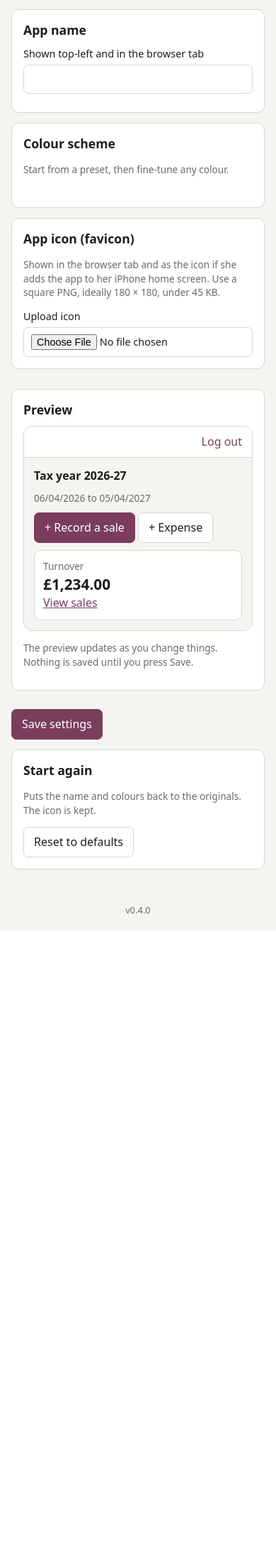
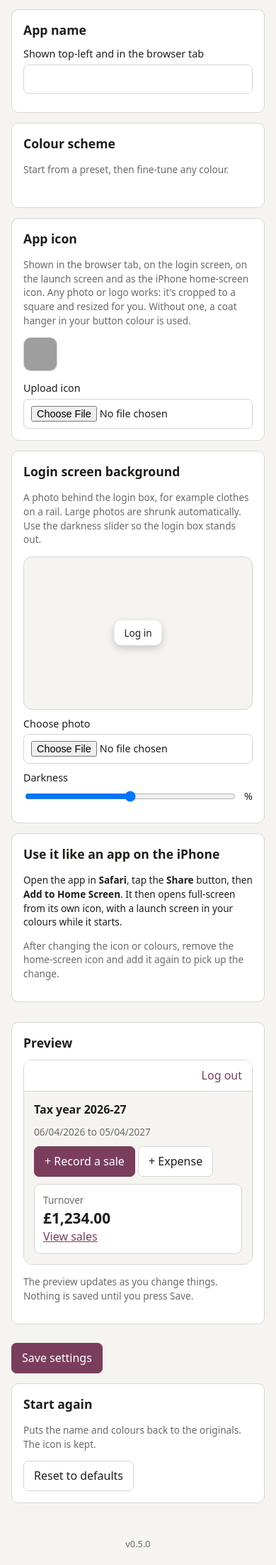
Before and after one commit to verdyathome/Clothes4You, a Node server app: template views/settings.ejs in a window 390 px wide. Shown: the part 62-2267 px from the top of the page at 71% size. Before the commit the page ends 1374 px from the top, so only its background shows below. Run offline with Node 20, Linux system fonts and the light colour scheme; the template is opened without the code that fills it, so the values that code supplies are empty; grey boxes are pictures that could not be loaded.

Commit message:
v0.5.0: login background photo, any-image app icon, home-screen app with launch screens
- Settings: login background (sharp -> WebP, chunked into CSP_Settings),
  darkness slider with live preview; redesigned login card with icon
- App icon accepts any image (cropped/resized); default coat-hanger icon
- Web app manifest, standalone mode, touch icons and iPhone
  apple-touch-startup-image launch screens for 11 sizes, generated on
  demand and cached per settings version
- Settings guide updated

Co-Authored-By: Claude Opus 5.5 <noreply@anthropic.com>
Claude-Session: https://claude.ai/code/session_011z9WzsiQrpi8kTZqCjzNtZ

```diff
--- a/public/app.js
+++ b/public/app.js
@@ -65,6 +65,17 @@
       for (const key of Object.keys(map)) sform.querySelector(`input[name="${key}"]`).value = p[key];
       sync();
     }));
+    const bgPrev = document.getElementById('bg-preview');
+    const bgFile = sform.querySelector('input[name="loginBg"]');
+    const dim = sform.querySelector('input[name="LoginBgDim"]');
+    if (bgFile) bgFile.addEventListener('change', () => {
+      const f = bgFile.files[0];
+      if (f) bgPrev.style.backgroundImage = `url("${URL.createObjectURL(f)}")`;
+    });
+    if (dim) dim.addEventListener('input', () => {
+      bgPrev.style.setProperty('--login-dim', dim.value / 100);
+      document.getElementById('dim-val').textContent = `${dim.value}%`;
+    });
     const fav = sform.querySelector('input[name="favicon"]');
     if (fav) fav.addEventListener('change', () => {
       const f = fav.files[0];
--- a/public/style.css
+++ b/public/style.css
@@ -192,3 +192,19 @@ button[disabled], .btn[disabled] { opacity: .6; cursor: progress; }
 .table-scroll { overflow-x: auto; -webkit-overflow-scrolling: touch; border-radius: 10px; }
 .table-scroll .list { min-width: 520px; }
 @media (max-width: 760px) { .table-scroll .list th, .table-scroll .list td { display: table-cell !important; } }
+/* ---------- Login screen ---------- */
+.login-screen { position: fixed; inset: 0; z-index: 0; display: flex; align-items: center; justify-content: center; padding: max(24px, env(safe-area-inset-top)) 20px max(24px, env(safe-area-inset-bottom)); overflow-y: auto;
+  background: radial-gradient(120% 80% at 50% 0%, color-mix(in srgb, var(--accent) 16%, var(--bg)) 0%, var(--bg) 70%); }
+.login-screen.has-photo { background: linear-gradient(rgba(0,0,0,var(--login-dim, .35)), rgba(0,0,0,var(--login-dim, .35))), var(--login-photo) center / cover no-repeat, var(--bg); }
+.login-card { width: 100%; max-width: 380px; background: var(--card); border-radius: 18px; padding: 28px 24px 24px; box-shadow: 0 18px 50px rgba(0,0,0,.18); text-align: center; }
+.has-photo .login-card { background: color-mix(in srgb, var(--card) 92%, transparent); backdrop-filter: blur(10px); -webkit-backdrop-filter: blur(10px); }
+.login-card h1 { margin: 10px 0 18px; font-size: 1.5rem; }
+.login-card form { text-align: left; }
+.login-icon { width: 72px; height: 72px; border-radius: 18px; display: block; margin: 0 auto; box-shadow: 0 4px 14px rgba(0,0,0,.15); }
+body:has(.login-screen) .foot { position: fixed; bottom: 6px; left: 0; right: 0; z-index: 1; color: rgba(255,255,255,.75); text-shadow: 0 1px 2px rgba(0,0,0,.4); }
+body:has(.login-screen:not(.has-photo)) .foot { color: var(--muted); text-shadow: none; }
+.bg-preview { width: 100%; max-width: 360px; aspect-ratio: 3 / 2; border-radius: 12px; border: 1px solid var(--line); background: var(--bg) center / cover no-repeat; position: relative; overflow: hidden; }
+.bg-preview::after { content: ""; position: absolute; inset: 0; background: rgba(0,0,0,var(--login-dim, .35)); }
+.bg-preview span { position: absolute; z-index: 1; left: 50%; top: 50%; transform: translate(-50%, -50%); background: var(--card); color: var(--ink); padding: 8px 14px; border-radius: 10px; font-size: .85rem; box-shadow: 0 4px 12px rgba(0,0,0,.2); }
+.range-row { display: flex; align-items: center; gap: 10px; }
+.range-row input { flex: 1; padding: 0; }
--- a/server.js
+++ b/server.js
@@ -43,7 +43,9 @@ const receiptUpload = multer({
   limits: { fileSize: 10 * 1024 * 1024, files: 1 },
   fileFilter: (req, file, cb) => cb(null, /^image\/|^application\/pdf$/.test(file.mimetype)),
 });
-const iconUpload = multer({ storage: multer.memoryStorage(), limits: { fileSize: 2 * 1024 * 1024, files: 1 } });
+const settingsUpload = multer({ storage: multer.memoryStorage(), limits: { fileSize: 15 * 1024 * 1024, files: 2 } })
+  .fields([{ name: 'favicon', maxCount: 1 }, { name: 'loginBg', maxCount: 1 }]);
+const images = require('./src/images');
 const csvUpload = multer({ storage: multer.memoryStorage(), limits: { fileSize: 5 * 1024 * 1024, files: 1 } });
 
 // Shared template helpers + one-shot flash messages
@@ -61,24 +63,76 @@ app.use(async (req, res, next) => {
     const s = await settingsSvc.load();
     res.locals.settings = s;
     res.locals.themeCss = settingsSvc.themeCss(s);
-    res.locals.faviconVersion = s.Favicon ? crypto.createHash('sha1').update(s.Favicon).digest('hex').slice(0, 8) : '';
+    res.locals.faviconVersion = s.assetVer;
+    res.locals.splashDevices = images.SPLASH_DEVICES;
     next();
   } catch (e) { next(e); }
 });
 
-// Public: browsers fetch the icon before anyone logs in
-app.get(['/favicon', '/favicon.ico', '/apple-touch-icon.png'], async (req, res) => {
-  const s = res.locals.settings;
-  if (!s.Favicon) return res.status(404).end();
-  res.setHeader('Content-Type', s.FaviconType || 'image/png');
-  res.setHeader('Cache-Control', req.query.v ? 'public, max-age=31536000, immutable' : 'public, max-age=3600');
-  res.setHeader('X-Content-Type-Options', 'nosniff');
-  res.send(Buffer.from(s.Favicon, 'base64'));
-});
-
+// Helpers
 const wrap = (fn) => (req, res, next) => Promise.resolve(fn(req, res, next)).catch(next);
 const isUserError = (e) => !/^Caspio/.test(e.message);
 const fileFrom = (f) => (f ? { buffer: f.buffer, filename: f.originalname || 'receipt', mimetype: f.mimetype } : null);
+
+// ---------- Public images (browsers and iPhones fetch these before anyone logs in) ----------
+const generated = new Map(); // small cache of icons / launch screens, keyed by settings version
+async function cachedImage(key, make) {
+  if (generated.has(key)) return generated.get(key);
+  const buf = await make();
+  if (generated.size > 60) generated.delete(generated.keys().next().value);
+  generated.set(key, buf);
+  return buf;
+}
+function sendImage(req, res, buf, type) {
+  res.setHeader('Content-Type', type);
+  res.setHeader('Cache-Control', req.query.v ? 'public, max-age=31536000, immutable' : 'public, max-age=3600');
+  res.setHeader('X-Content-Type-Options', 'nosniff');
+  res.send(buf);
+}
+const iconSource = async (s) => ({
+  iconLarge: (await settingsSvc.getBlob('IconLarge')) || (s.Favicon ? Buffer.from(s.Favicon, 'base64') : null),
+  accent: s.Accent, accentInk: s.AccentInk, bg: s.Bg,
+});
+
+app.get(['/favicon', '/favicon.ico'], wrap(async (req, res) => {
+  const s = res.locals.settings;
+  if (s.Favicon) return sendImage(req, res, Buffer.from(s.Favicon, 'base64'), s.FaviconType || 'image/png');
+  sendImage(req, res, await cachedImage(`icon64-${s.assetVer}`, async () => images.iconPng(64, { ...(await iconSource(s)), rounded: true })), 'image/png');
+}));
+app.get(['/app-icon/:size.png', '/apple-touch-icon.png'], wrap(async (req, res) => {
+  const size = req.params.size ? Number(req.params.size) : 180;
+  if (!images.ICON_SIZES.has(size)) return res.status(404).end();
+  const s = res.locals.settings;
+  sendImage(req, res, await cachedImage(`icon${size}-${s.assetVer}`, async () => images.iconPng(size, await iconSource(s))), 'image/png');
+}));
+app.get('/splash/:size.png', wrap(async (req, res) => {
+  if (!images.SPLASH_SIZES.has(req.params.size)) return res.status(404).end();
+  const [w, h] = req.params.size.split('x').map(Number);
+  const s = res.locals.settings;
+  sendImage(req, res, await cachedImage(`splash${w}x${h}-${s.assetVer}`, async () => images.splashPng(w, h, await iconSource(s))), 'image/png');
+}));
+app.get('/login-bg', wrap(async (req, res) => {
+  const bg = await settingsSvc.getBlob('LoginBg');
+  if (!bg) return res.status(404).end();
+  sendImage(req, res, bg, 'image/webp');
+}));
+// Lets the app be added to a phone's home screen and open full-screen, like an installed app
+app.get('/manifest.webmanifest', (req, res) => {
+  const s = res.locals.settings;
+  res.setHeader('Content-Type', 'application/manifest+json');
+  res.setHeader('Cache-Control', 'no-cache');
+  res.send(JSON.stringify({
+    name: s.AppName,
+    short_name: s.AppName.length > 14 ? s.AppName.split(' ')[0].slice(0, 14) : s.AppName,
+    start_url: '/',
+    scope: '/',
+    display: 'standalone',
+    background_color: s.Bg,
+    theme_color: s.HeaderBg,
+    icons: [192, 512].map((n) => ({ src: `/app-icon/${n}.png?v=${s.assetVer}`, sizes: `${n}x${n}`, type: 'image/png', purpose: 'any' })),
+  }));
+});
+
 
 async function yearChoice(req) {
   const years = await svc.taxYearsInUse();
@@ -86,7 +140,10 @@ async function yearChoice(req) {
 }
 
 // ---------- Auth ----------
-app.get('/login', (req, res) => res.render('login', { error: null }));
+app.get('/login', (req, res) => {
+  if (req.session.user) return res.redirect('/');
+  res.render('login', { error: null });
+});
 app.post('/login', (req, res) => {
   const { username = '', password = '' } = req.body;
   if (checkLogin(username, password)) {
@@ -337,12 +394,13 @@ function renderSettings(res, form, error, status = 200) {
   });
 }
 app.get('/settings', (req, res) => renderSettings(res, { ...res.locals.settings }, null));
-app.post('/settings', (req, res, next) => iconUpload.single('favicon')(req, res, (err) => {
-  if (err) return renderSettings(res, { ...res.locals.settings, ...(req.body || {}) }, 'The icon file is too large — please use one under 45 KB.', 400);
+app.post('/settings', (req, res, next) => settingsUpload(req, res, (err) => {
+  if (err) return renderSettings(res, { ...res.locals.settings, ...(req.body || {}) }, 'That image is too large — please choose one under 15 MB.', 400);
   next();
 }), wrap(async (req, res) => {
   try {
-    const saved = await settingsSvc.save(req.body, fileFrom(req.file));
+    const f = req.files || {};
+    const saved = await settingsSvc.save(req.body, { favicon: fileFrom((f.favicon || [])[0]), loginBg: fileFrom((f.loginBg || [])[0]) });
     const w = settingsSvc.warnings(saved);
     req.flash(w.length ? 'error' : 'ok', w.length ? `Settings saved, but: ${w.join(' ')}` : 'Settings saved.');
     res.redirect('/settings');
--- a/views/partials/header.ejs
+++ b/views/partials/header.ejs
@@ -8,10 +8,15 @@
   <style>:root{<%- themeCss %>}</style>
   <meta name="theme-color" content="<%= settings.HeaderBg %>">
   <meta name="apple-mobile-web-app-title" content="<%= settings.AppName %>">
-  <% if (settings.Favicon) { %>
   <link rel="icon" href="/favicon?v=<%= faviconVersion %>">
-  <link rel="apple-touch-icon" href="/favicon?v=<%= faviconVersion %>">
-  <% } %>
+  <link rel="apple-touch-icon" href="/app-icon/180.png?v=<%= faviconVersion %>">
+  <link rel="manifest" href="/manifest.webmanifest">
+  <meta name="mobile-web-app-capable" content="yes">
+  <meta name="apple-mobile-web-app-capable" content="yes">
+  <meta name="apple-mobile-web-app-status-bar-style" content="default">
+  <% splashDevices.forEach(d => { %>
+  <link rel="apple-touch-startup-image" media="screen and (device-width: <%= d.w %>px) and (device-height: <%= d.h %>px) and (-webkit-device-pixel-ratio: <%= d.r %>) and (orientation: portrait)" href="/splash/<%= d.w * d.r %>x<%= d.h * d.r %>.png?v=<%= faviconVersion %>">
+  <% }) %>
 </head>
 <body>
 <% if (user) { %>
--- a/views/settings.ejs
+++ b/views/settings.ejs
@@ -33,15 +33,34 @@
       </section>
 
       <section class="card">
-        <h2>App icon (favicon)</h2>
-        <p class="muted small">Shown in the browser tab and as the icon if she adds the app to her iPhone home screen. Use a square PNG, ideally 180 × 180, under 45 KB.</p>
+        <h2>App icon</h2>
+        <p class="muted small">Shown in the browser tab, on the login screen, on the launch screen and as the iPhone home-screen icon. Any photo or logo works: it's cropped to a square and resized for you. Without one, a coat hanger in your button colour is used.</p>
         <div class="favicon-row">
-          <img id="favicon-preview" src="<%= settings.Favicon ? '/favicon?v=' + faviconVersion : '' %>" alt="Current icon" <%= settings.Favicon ? '' : 'hidden' %>>
-          <label style="flex: 1; margin: 0">Upload icon <input type="file" name="favicon" accept="image/png,image/x-icon,image/vnd.microsoft.icon,image/jpeg,image/gif,image/webp"></label>
+          <img id="favicon-preview" src="/app-icon/192.png?v=<%= faviconVersion %>" alt="Current icon">
+          <label style="flex: 1; margin: 0">Upload icon <input type="file" name="favicon" accept="image/png,image/jpeg,image/webp,image/gif"></label>
         </div>
-        <% if (settings.Favicon) { %>
-          <label style="flex-direction: row; align-items: center; gap: 8px; margin-top: 8px"><input type="checkbox" name="removeFavicon" value="1"> Remove the current icon</label>
+        <% if (settings.hasIcon) { %>
+          <label style="flex-direction: row; align-items: center; gap: 8px; margin-top: 8px"><input type="checkbox" name="removeFavicon" value="1"> Remove my icon (use the coat hanger)</label>
         <% } %>
+      </section>
+
+      <section class="card">
+        <h2>Login screen background</h2>
+        <p class="muted small">A photo behind the login box, for example clothes on a rail. Large photos are shrunk automatically. Use the darkness slider so the login box stands out.</p>
+        <div class="bg-preview" id="bg-preview" style="--login-dim: <%= Number(form.LoginBgDim) / 100 %>;<% if (settings.hasLoginBg) { %> background-image: url('/login-bg?v=<%= settings.LoginBgVer %>')<% } %>"><span>Log in</span></div>
+        <label style="margin-top: 10px">Choose photo <input type="file" name="loginBg" accept="image/jpeg,image/png,image/webp"></label>
+        <label>Darkness
+          <span class="range-row"><input type="range" name="LoginBgDim" min="0" max="80" step="5" value="<%= form.LoginBgDim %>" aria-describedby="dim-val"><output id="dim-val"><%= form.LoginBgDim %>%</output></span>
+        </label>
+        <% if (settings.hasLoginBg) { %>
+          <label style="flex-direction: row; align-items: center; gap: 8px"><input type="checkbox" name="removeLoginBg" value="1"> Remove the photo (plain background)</label>
+        <% } %>
+      </section>
+
+      <section class="card">
+        <h2>Use it like an app on the iPhone</h2>
+        <p class="small">Open the app in <strong>Safari</strong>, tap the <strong>Share</strong> button, then <strong>Add to Home Screen</strong>. It then opens full-screen from its own icon, with a launch screen in your colours while it starts.</p>
+        <p class="muted small">After changing the icon or colours, remove the home-screen icon and add it again to pick up the change.</p>
       </section>
     </div>
 
```
Also changed, not shown: help/11-settings.md (+22 -5 lines), package.json (+4 -3 lines), src/images.js (added, +70 -0 lines), src/settings.js (+76 -13 lines), views/login.ejs (+12 -9 lines), CHANGELOG.md, 1 other file.
